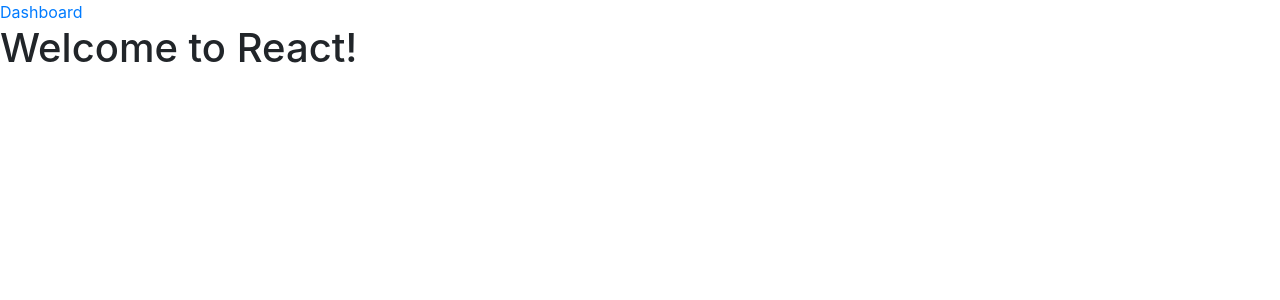
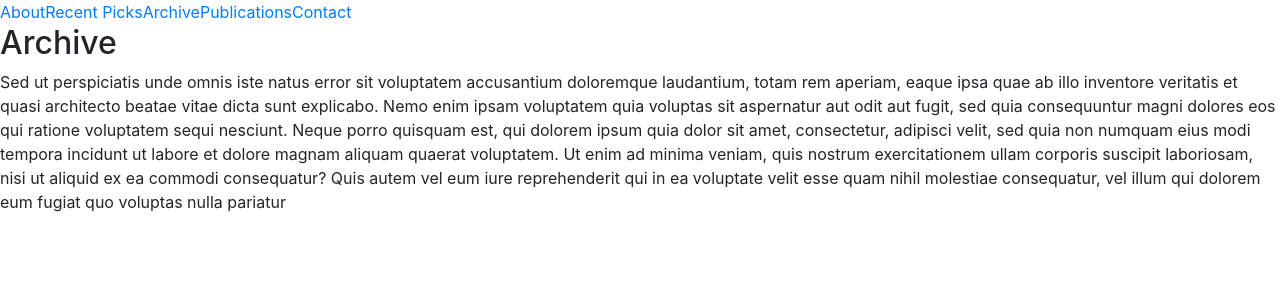
Before and after one commit to cpearce31/clark-pearce-client, a React app: page /#/archive in a window 1280 px wide. Shown: the top 300 px of the page. Built offline with nearby package versions, Linux system fonts and the light colour scheme.

Commit message:
Add folder structure and dummy files
We'll replace these with the actual components/markup.

```diff
--- a/src/App.js
+++ b/src/App.js
@@ -1,22 +1,43 @@
-import React, { Component } from 'react'
+import React from 'react'
 import './App.scss'
 import { Route, Link } from 'react-router-dom'
 
-const Dashboard = () => (
-  <div>
-    <h3>Dashboard</h3>
-    <p>This is separate route.</p>
-  </div>
-)
+import About from './App/About'
+import RecentPicks from './App/RecentPicks'
+import Archive from './App/Archive'
+import Publications from './App/Publications'
+import Contact from './App/Contact'
 
 const App = () => (
   <div>
     <nav>
-      <Link to="/dashboard">Dashboard</Link>
+      <Link to="/about">About</Link>
+      <Link to="/recent_picks">Recent Picks</Link>
+      <Link to="/archive">Archive</Link>
+      <Link to="/publications">Publications</Link>
+      <Link to="/contact">Contact</Link>
     </nav>
-    <h1>Welcome to React!</h1>
     <div>
-      <Route path="/dashboard" component={Dashboard}/>
+      <Route
+        path="/about"
+        component={About}
+      />
+      <Route
+        path="/recent_picks"
+        component={RecentPicks}
+      />
+      <Route
+        path="/archive"
+        component={Archive}
+      />
+      <Route
+        path="/publications"
+        component={Publications}
+      />
+      <Route
+        path="/contact"
+        component={Contact}
+      />
     </div>
   </div>
 )
--- /dev/null
+++ b/src/App/About.js
@@ -0,0 +1,20 @@
+import React, { Component } from 'react'
+
+class About extends Component {
+  componentDidMount () {
+    console.log('do ajax here')
+  }
+
+  render () {
+    return (
+      <div>
+        <h2>About Me</h2>
+        <p>
+          Sed ut perspiciatis unde omnis iste natus error sit voluptatem accusantium doloremque laudantium, totam rem aperiam, eaque ipsa quae ab illo inventore veritatis et quasi architecto beatae vitae dicta sunt explicabo. Nemo enim ipsam voluptatem quia voluptas sit aspernatur aut odit aut fugit, sed quia consequuntur magni dolores eos qui ratione voluptatem sequi nesciunt. Neque porro quisquam est, qui dolorem ipsum quia dolor sit amet, consectetur, adipisci velit, sed quia non numquam eius modi tempora incidunt ut labore et dolore magnam aliquam quaerat voluptatem. Ut enim ad minima veniam, quis nostrum exercitationem ullam corporis suscipit laboriosam, nisi ut aliquid ex ea commodi consequatur? Quis autem vel eum iure reprehenderit qui in ea voluptate velit esse quam nihil molestiae consequatur, vel illum qui dolorem eum fugiat quo voluptas nulla pariatur
+        </p>
+      </div>
+    )
+  }
+}
+
+export default About
--- /dev/null
+++ b/src/App/Archive.js
@@ -0,0 +1,20 @@
+import React, { Component } from 'react'
+
+class Archive extends Component {
+  componentDidMount () {
+    console.log('do ajax here')
+  }
+
+  render () {
+    return (
+      <div>
+        <h2>Archive</h2>
+        <p>
+          Sed ut perspiciatis unde omnis iste natus error sit voluptatem accusantium doloremque laudantium, totam rem aperiam, eaque ipsa quae ab illo inventore veritatis et quasi architecto beatae vitae dicta sunt explicabo. Nemo enim ipsam voluptatem quia voluptas sit aspernatur aut odit aut fugit, sed quia consequuntur magni dolores eos qui ratione voluptatem sequi nesciunt. Neque porro quisquam est, qui dolorem ipsum quia dolor sit amet, consectetur, adipisci velit, sed quia non numquam eius modi tempora incidunt ut labore et dolore magnam aliquam quaerat voluptatem. Ut enim ad minima veniam, quis nostrum exercitationem ullam corporis suscipit laboriosam, nisi ut aliquid ex ea commodi consequatur? Quis autem vel eum iure reprehenderit qui in ea voluptate velit esse quam nihil molestiae consequatur, vel illum qui dolorem eum fugiat quo voluptas nulla pariatur
+        </p>
+      </div>
+    )
+  }
+}
+
+export default Archive
--- /dev/null
+++ b/src/App/Contact.js
@@ -0,0 +1,20 @@
+import React, { Component } from 'react'
+
+class Contact extends Component {
+  componentDidMount () {
+    console.log('do ajax here')
+  }
+
+  render () {
+    return (
+      <div>
+        <h2>Contact Me</h2>
+        <p>
+          Sed ut perspiciatis unde omnis iste natus error sit voluptatem accusantium doloremque laudantium, totam rem aperiam, eaque ipsa quae ab illo inventore veritatis et quasi architecto beatae vitae dicta sunt explicabo. Nemo enim ipsam voluptatem quia voluptas sit aspernatur aut odit aut fugit, sed quia consequuntur magni dolores eos qui ratione voluptatem sequi nesciunt. Neque porro quisquam est, qui dolorem ipsum quia dolor sit amet, consectetur, adipisci velit, sed quia non numquam eius modi tempora incidunt ut labore et dolore magnam aliquam quaerat voluptatem. Ut enim ad minima veniam, quis nostrum exercitationem ullam corporis suscipit laboriosam, nisi ut aliquid ex ea commodi consequatur? Quis autem vel eum iure reprehenderit qui in ea voluptate velit esse quam nihil molestiae consequatur, vel illum qui dolorem eum fugiat quo voluptas nulla pariatur
+        </p>
+      </div>
+    )
+  }
+}
+
+export default Contact
--- /dev/null
+++ b/src/App/Publications.js
@@ -0,0 +1,20 @@
+import React, { Component } from 'react'
+
+class Publications extends Component {
+  componentDidMount () {
+    console.log('do ajax here')
+  }
+
+  render () {
+    return (
+      <div>
+        <h2>Publications</h2>
+        <p>
+          Sed ut perspiciatis unde omnis iste natus error sit voluptatem accusantium doloremque laudantium, totam rem aperiam, eaque ipsa quae ab illo inventore veritatis et quasi architecto beatae vitae dicta sunt explicabo. Nemo enim ipsam voluptatem quia voluptas sit aspernatur aut odit aut fugit, sed quia consequuntur magni dolores eos qui ratione voluptatem sequi nesciunt. Neque porro quisquam est, qui dolorem ipsum quia dolor sit amet, consectetur, adipisci velit, sed quia non numquam eius modi tempora incidunt ut labore et dolore magnam aliquam quaerat voluptatem. Ut enim ad minima veniam, quis nostrum exercitationem ullam corporis suscipit laboriosam, nisi ut aliquid ex ea commodi consequatur? Quis autem vel eum iure reprehenderit qui in ea voluptate velit esse quam nihil molestiae consequatur, vel illum qui dolorem eum fugiat quo voluptas nulla pariatur
+        </p>
+      </div>
+    )
+  }
+}
+
+export default Publications
--- /dev/null
+++ b/src/App/RecentPicks.js
@@ -0,0 +1,20 @@
+import React, { Component } from 'react'
+
+class RecentPicks extends Component {
+  componentDidMount () {
+    console.log('do ajax here')
+  }
+
+  render () {
+    return (
+      <div>
+        <h2>Recent Picks</h2>
+        <p>
+          Sed ut perspiciatis unde omnis iste natus error sit voluptatem accusantium doloremque laudantium, totam rem aperiam, eaque ipsa quae ab illo inventore veritatis et quasi architecto beatae vitae dicta sunt explicabo. Nemo enim ipsam voluptatem quia voluptas sit aspernatur aut odit aut fugit, sed quia consequuntur magni dolores eos qui ratione voluptatem sequi nesciunt. Neque porro quisquam est, qui dolorem ipsum quia dolor sit amet, consectetur, adipisci velit, sed quia non numquam eius modi tempora incidunt ut labore et dolore magnam aliquam quaerat voluptatem. Ut enim ad minima veniam, quis nostrum exercitationem ullam corporis suscipit laboriosam, nisi ut aliquid ex ea commodi consequatur? Quis autem vel eum iure reprehenderit qui in ea voluptate velit esse quam nihil molestiae consequatur, vel illum qui dolorem eum fugiat quo voluptas nulla pariatur
+        </p>
+      </div>
+    )
+  }
+}
+
+export default RecentPicks
```
Also changed, not shown: 1 other file (tests, documents, lock files or other folders).
